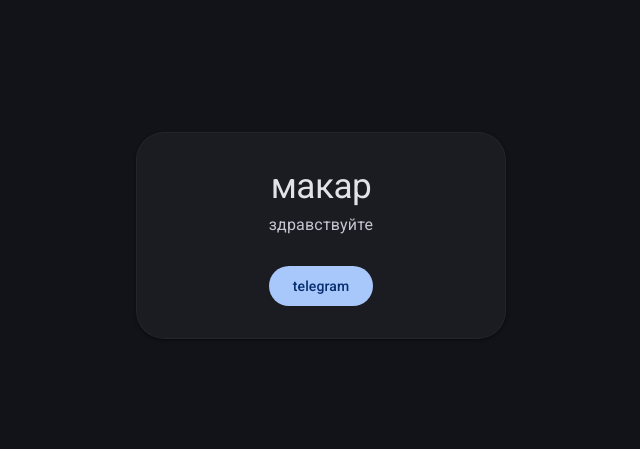
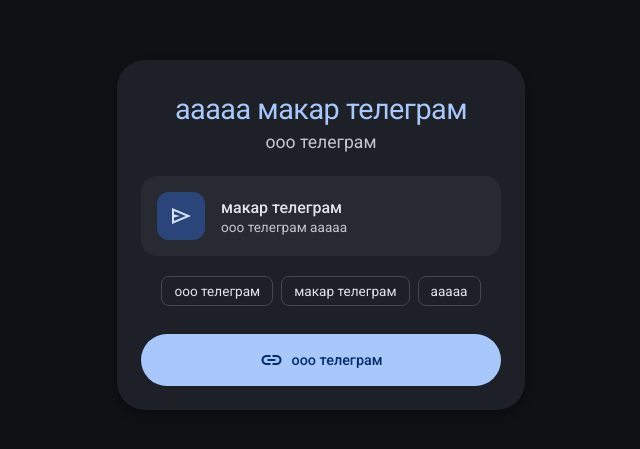
Before and after one commit to nobzik/my-site, a plain HTML site: page index.html in a window 1280 px wide. Shown: the part 165-614 px from the top of the page, without its empty margins (319-959 px from the left). Drawn offline with nearby package versions, Linux system fonts and the light colour scheme.

Commit message:
Update index.html

```diff
--- a/index.html
+++ b/index.html
@@ -7,94 +7,170 @@
     <link rel="preconnect" href="https://fonts.googleapis.com">
     <link rel="preconnect" href="https://fonts.gstatic.com" crossorigin>
     <link href="https://fonts.googleapis.com/css2?family=Roboto:wght@400;500&display=swap" rel="stylesheet">
+    <link href="https://fonts.googleapis.com/css2?family=Material+Symbols+Outlined:opsz,wght,FILL,GRAD@24,400,0,0" rel="stylesheet" />
 
     <style>
         :root {
-            /* Официальная темная палитра из гайдлайнов Material Design 3 */
-            --md-bg: #111318;             /* Глубокий темный фон */
-            --md-surface: #1a1c22;        /* Фон карточки (чуть светлее) */
-            --md-primary: #a8c7fa;        /* Акцентный пастельно-синий цвет */
-            --md-on-primary: #062e6f;     /* Цвет текста внутри синей кнопки */
-            --md-text: #e2e2e9;           /* Главный белый текст */
-            --md-text-variant: #c4c6d0;   /* Серый текст для подзаголовков */
+            /* Палитра Material Design 3 (Тёмная тема) */
+            --md-bg: #0f1115;
+            --md-surface: #1d2026;
+            --md-surface-variant: #282a31;
+            --md-primary: #a8c7fa;
+            --md-on-primary: #062e6f;
+            --md-primary-container: #2a457a;
+            --md-on-primary-container: #d6e2ff;
+            --md-text: #e2e2e9;
+            --md-text-variant: #c4c6d0;
+            --md-outline: #43474e;
         }
 
         body {
             background-color: var(--md-bg);
             color: var(--md-text);
-            font-family: 'Roboto', system-ui, -apple-system, sans-serif;
+            font-family: 'Roboto', sans-serif;
             display: flex;
             justify-content: center;
             align-items: center;
-            height: 100vh;
+            min-height: 100vh;
             margin: 0;
             padding: 16px;
             box-sizing: border-box;
         }
 
-        /* Контейнер-карточка в стиле Material 3 */
-        .m3-card {
+        /* Главный контейнер в стиле виджета Android */
+        .m3-wrapper {
             background-color: var(--md-surface);
-            border-radius: 28px; /* Фирменное сильное скругление углов M3 */
-            padding: 32px 24px;
-            max-width: 320px;
+            border-radius: 28px;
+            padding: 24px;
+            max-width: 360px;
             width: 100%;
+            box-shadow: 0px 4px 12px rgba(0, 0, 0, 0.4);
+            display: flex;
+            flex-direction: column;
+            gap: 16px;
+        }
+
+        .header {
             text-align: center;
-            /* Мягкая Material-тень */
-            box-shadow: 0px 1px 3px 1px rgba(0,0,0,0.15), 0px 1px 2px rgba(0,0,0,0.3);
-            border: 1px solid rgba(255, 255, 255, 0.04);
+            padding: 8px 0;
         }
 
         h1 {
-            font-size: 2.2rem;
+            font-size: 1.8rem;
             font-weight: 400;
-            margin: 0 0 8px 0;
+            margin: 0 0 6px 0;
+            color: var(--md-primary);
             letter-spacing: -0.5px;
         }
 
-        p {
-            font-size: 1rem;
+        .subtitle {
+            font-size: 1.1rem;
             color: var(--md-text-variant);
-            margin: 0 0 32px 0;
-            letter-spacing: 0.2px;
+            margin: 0;
         }
 
-        /* Заполненная кнопка (Filled Button) по гайдам Google */
-        .m3-button {
-            display: inline-flex;
+        /* Внутренняя M3-карточка (как элемент списка в Android) */
+        .m3-inner-card {
+            background-color: var(--md-surface-variant);
+            border-radius: 16px;
+            padding: 16px;
+            display: flex;
             align-items: center;
+            gap: 16px;
+        }
+
+        /* Иконка в контейнере */
+        .m3-icon-box {
+            background-color: var(--md-primary-container);
+            color: var(--md-on-primary-container);
+            width: 48px;
+            height: 48px;
+            border-radius: 12px;
+            display: flex;
             justify-content: center;
+            align-items: center;
+        }
+
+        .card-text-main {
+            font-size: 1rem;
+            font-weight: 500;
+            margin-bottom: 2px;
+        }
+
+        .card-text-sub {
+            font-size: 0.85rem;
+            color: var(--md-text-variant);
+        }
+
+        /* Блок с тегами/чипсами (Material Chips) */
+        .m3-chips-group {
+            display: flex;
+            gap: 8px;
+            flex-wrap: wrap;
+            justify-content: center;
+            padding: 4px 0;
+        }
+
+        .m3-chip {
+            border: 1px solid var(--md-outline);
+            border-radius: 8px;
+            padding: 6px 12px;
+            font-size: 0.85rem;
+            color: var(--md-text);
+            background: transparent;
+        }
+
+        /* Огромная овальная кнопка во всю ширину (FAB / Filled Button) */
+        .m3-btn-block {
             background-color: var(--md-primary);
             color: var(--md-on-primary);
             font-weight: 500;
-            font-size: 0.875rem;
-            letter-spacing: 0.1px;
-            padding: 0 24px;
-            height: 40px;
-            border-radius: 20px; /* Овальная кнопка */
+            font-size: 0.9rem;
+            height: 52px;
+            border-radius: 100px;
+            display: flex;
+            align-items: center;
+            justify-content: center;
+            gap: 8px;
             text-decoration: none;
-            transition: background-color 0.2s, box-shadow 0.2s;
+            margin-top: 8px;
+            transition: opacity 0.2s, transform 0.1s;
         }
 
-        /* Эффект наведения (Hover) */
-        .m3-button:hover {
-            background-color: #bd9afc;
-            background-image: linear-gradient(rgba(255, 255, 255, 0.08), rgba(255, 255, 255, 0.08));
-            box-shadow: 0px 1px 3px rgba(0,0,0,0.3);
-        }
-
-        /* Эффект при нажатии (Active) */
-        .m3-button:active {
-            background-image: linear-gradient(rgba(255, 255, 255, 0.12), rgba(255, 255, 255, 0.12));
+        .m3-btn-block:active {
+            transform: scale(0.98);
+            opacity: 0.9;
         }
     </style>
 </head>
 <body>
 
-    <div class="m3-card">
-        <h1>макар</h1>
-        <p>здравствуйте</p>
-        <a href="https://t.me/tgmakar" class="m3-button">telegram</a>
+    <div class="m3-wrapper">
+        <div class="header">
+            <h1>ааааа макар телеграм</h1>
+            <p class="subtitle">ооо телеграм</p>
+        </div>
+
+        <div class="m3-inner-card">
+            <div class="m3-icon-box">
+                <span class="material-symbols-outlined">send</span>
+            </div>
+            <div>
+                <div class="card-text-main">макар телеграм</div>
+                <div class="card-text-sub">ооо телеграм ааааа</div>
+            </div>
+        </div>
+
+        <div class="m3-chips-group">
+            <div class="m3-chip">ооо телеграм</div>
+            <div class="m3-chip">макар телеграм</div>
+            <div class="m3-chip">ааааа</div>
+        </div>
+
+        <a href="https://t.me/tgmakar" class="m3-btn-block">
+            <span class="material-symbols-outlined">link</span>
+            ооо телеграм
+        </a>
     </div>
 
 </body>
```
